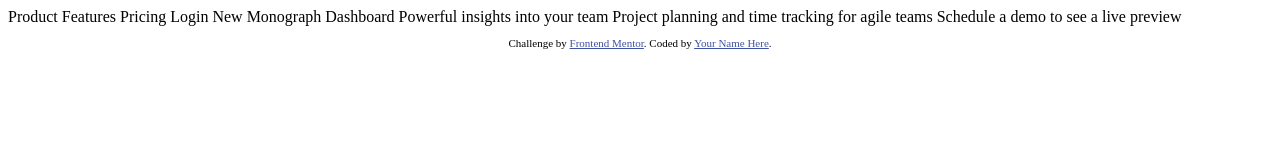
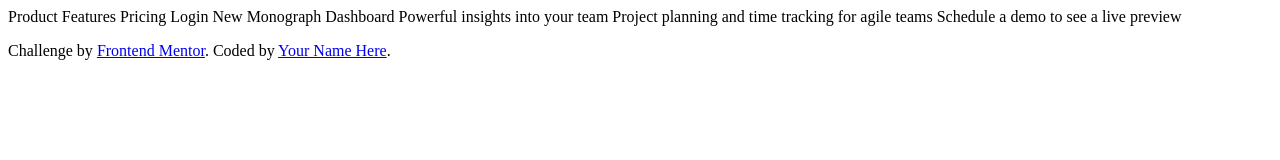
Before and after one commit to mkreive/-Project-tracking-intro-component, a plain HTML site: page index.html in a window 1280 px wide. Drawn offline with Linux system fonts and the light colour scheme.

Commit message:
files cleaned

```diff
--- a/index.html
+++ b/index.html
@@ -1,38 +1,31 @@
 <!DOCTYPE html>
 <html lang="en">
     <head>
-  <meta charset="UTF-8">
-  <meta name="viewport" content="width=device-width, initial-scale=1.0"> <!-- displays site properly based on user's device -->
+        <meta charset="UTF-8" />
+        <meta name="viewport" content="width=device-width, initial-scale=1.0" />
 
-  <link rel="icon" type="image/png" sizes="32x32" href="./images/favicon-32x32.png">
+        <link
+            rel="icon"
+            type="image/png"
+            sizes="32x32"
+            href="./images/favicon-32x32.png"
+        />
 
         <title>Frontend Mentor | Project tracking intro component</title>
-
-  <!-- Feel free to remove these styles or customise in your own stylesheet 👍 -->
-  <style>
-    .attribution { font-size: 11px; text-align: center; }
-    .attribution a { color: hsl(228, 45%, 44%); }
-  </style>
     </head>
     <body>
-  Product
-  Features
-  Pricing
-  Login
-
-  New
-  Monograph Dashboard
-
-  Powerful insights into your team
-  Project planning and time tracking for agile teams
-
-  Schedule a demo
-  to see a live preview
+        Product Features Pricing Login New Monograph Dashboard Powerful insights
+        into your team Project planning and time tracking for agile teams
+        Schedule a demo to see a live preview
 
         <footer>
             <p class="attribution">
-      Challenge by <a href="https://www.frontendmentor.io?ref=challenge" target="_blank">Frontend Mentor</a>.
-      Coded by <a href="#">Your Name Here</a>.
+                Challenge by
+                <a
+                    href="https://www.frontendmentor.io?ref=challenge"
+                    target="_blank"
+                    >Frontend Mentor</a
+                >. Coded by <a href="#">Your Name Here</a>.
             </p>
         </footer>
     </body>
--- /dev/null
+++ b/style.css
@@ -0,0 +1,60 @@
+/* VARIABLES */
+:root {
+    --color-primary: hsl(172, 67%, 45%);
+    --colort-text: hsl(172, 67%, 45%);
+}
+
+/* CLEANUP */
+*,
+*::before,
+*::after {
+    margin: 0;
+    padding: 0;
+    box-sizing: inherit;
+}
+
+/* UNIVERSAL SETTERS */
+html,
+body {
+    height: 100%;
+}
+
+body {
+    box-sizing: border-box;
+    font-size: 62.5%;
+    line-height: 1.5;
+    -webkit-font-smoothing: antialiased;
+}
+
+img,
+picture,
+video,
+canvas,
+svg {
+    display: block;
+    max-width: 100%;
+}
+
+input,
+button,
+textarea,
+select {
+    font: inherit;
+}
+
+p,
+h1,
+h2,
+h3,
+h4,
+h5,
+h6 {
+    overflow-wrap: break-word;
+}
+/*
+    9. Create a root stacking context
+  */
+#root,
+#__next {
+    isolation: isolate;
+}
```
Also changed, not shown: style-guide.md (+10 -19 lines), README-template.md (deleted), README.md, script.js (added). Lines whose indentation alone changed are shown as unchanged.
